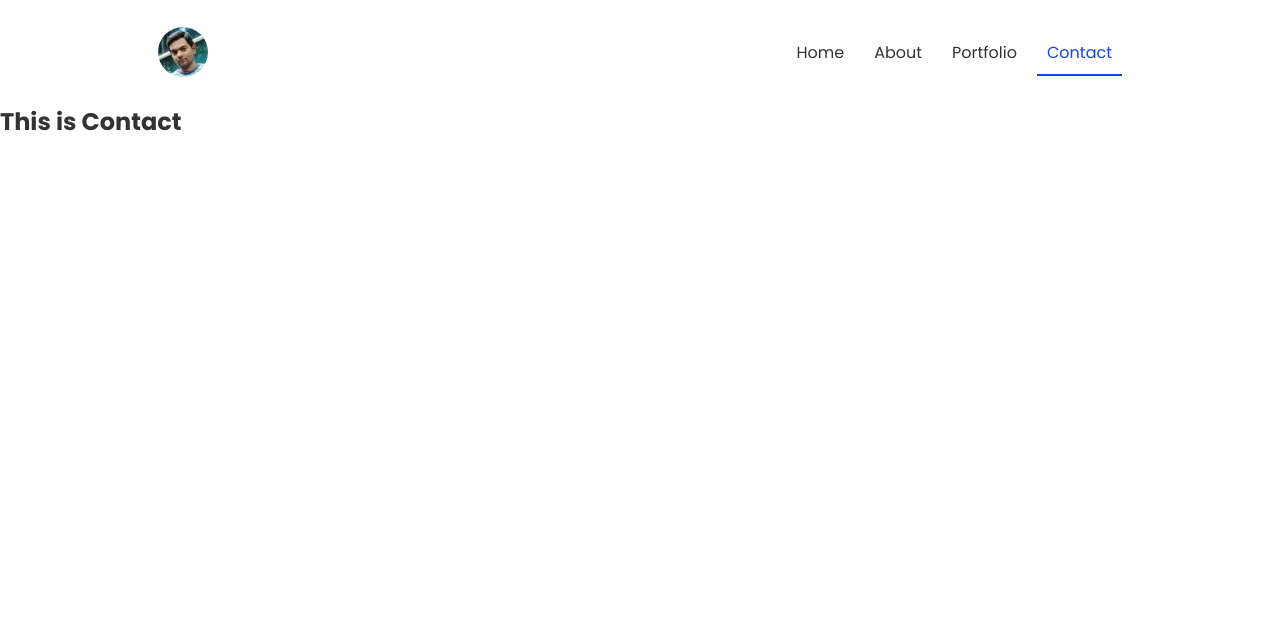
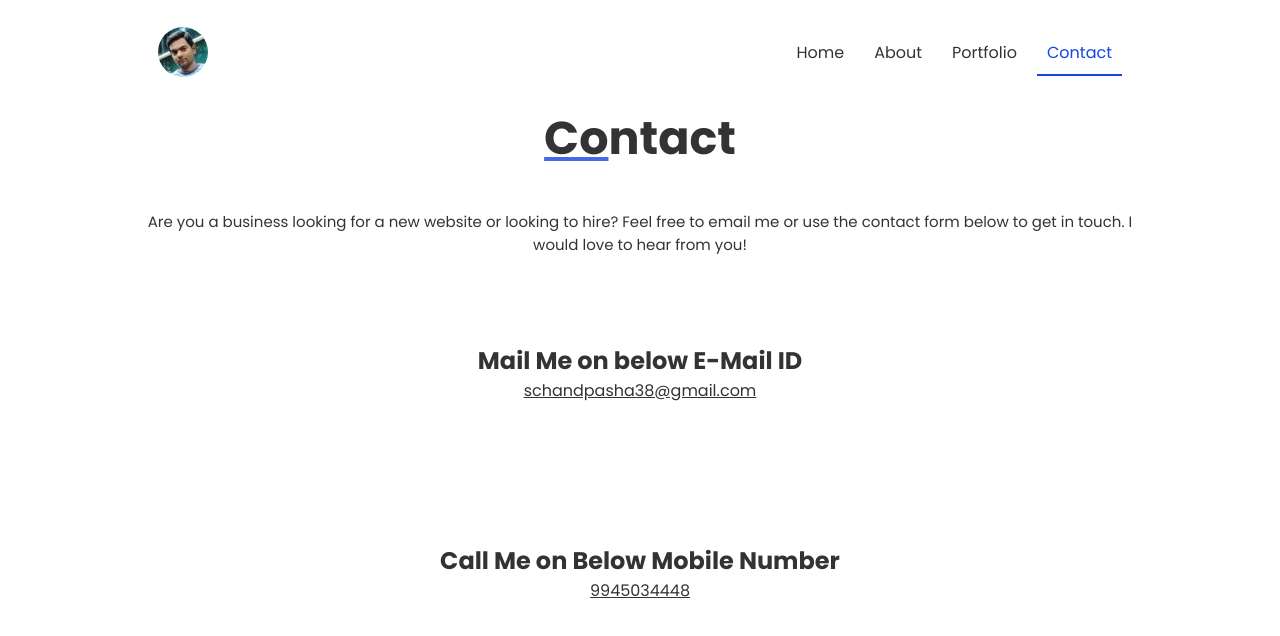
Before and after one commit to schandpasha38/chandpasha-portfolio, a React (Create React App) app: page /contact in a window 1280 px wide. Shown: the top 636 px of the page. Built offline with nearby package versions, Linux system fonts and the light colour scheme.

Commit message:
Added Contact page placeholder for testing

```diff
--- a/src/Components/Contact/Contact.js
+++ b/src/Components/Contact/Contact.js
@@ -12,7 +12,25 @@ function Contact() {
             </Helmet>
             <Header />
             <section className="contact-section">
-                <h1>This is Contact</h1>
+                <div className="contact-wrapper">
+
+                    <div className="contact-title-wrap">
+                        <h2 className="contact-head-title"><span className="underscore">Co</span>ntact</h2>
+                        <p className="discription">Are you a business looking for a new website or looking to hire? Feel free to email me or use the contact form below to get in touch. I would love to hear from you!</p>
+                    </div>
+
+                    <div className="contact-options">
+                        <div className="contact contact-options-email">
+                            <h1>Mail Me on below E-Mail ID</h1>
+                            <a href="mailto:schandpasha38@gmail.com">schandpasha38@gmail.com</a>
+                        </div>
+                        <div className="contact contact-options-call">
+                            <h1>Call Me on Below Mobile Number</h1>
+                            <a href="tel:+919945034448">9945034448</a>
+                        </div>
+                    </div>
+
+                </div>
             </section>
         </>
     );
--- a/src/Components/Contact/Contact.scss
+++ b/src/Components/Contact/Contact.scss
@@ -1,12 +1,55 @@
+.contact-section {
+  width: 100%;
+}
 
+.contact-wrapper {
+  max-width: 80%;
+  margin: auto;
+  display: flex;
+  flex-wrap: wrap;
+  align-items: center;
+  vertical-align: middle;
+  justify-content: center;
+}
 
+.contact-title-wrap {
+  text-align: center;
+}
+
+.contact-title-wrap .discription {
+  font-size: 15px;
+  margin-bottom: 17px;
+}
+
+.contact-title-wrap .contact-head-title {
+  font-size: 46px;
+  margin-bottom: 37px;
+}
+
+.underscore {
+  text-decoration: underline;
+  text-decoration-color: rgba(19, 69, 230, 0.8);
+}
+
+.contact-options {
+    display: flex;
+    flex-direction: column;
+    align-items: center;
+    justify-content: center;
+    vertical-align: middle;
+}
+
+.contact {
+    text-align: center;
+    margin: 20px auto;
+    padding: 50px;
+}
 
 @media only screen and (max-width: 991.98px) {
 }
 
-
 @media only screen and (max-width: 575.98px) {
-    .contact-section {
-        padding-top: 60px;
-    }
+  .contact-section {
+    padding-top: 60px;
+  }
 }
```
